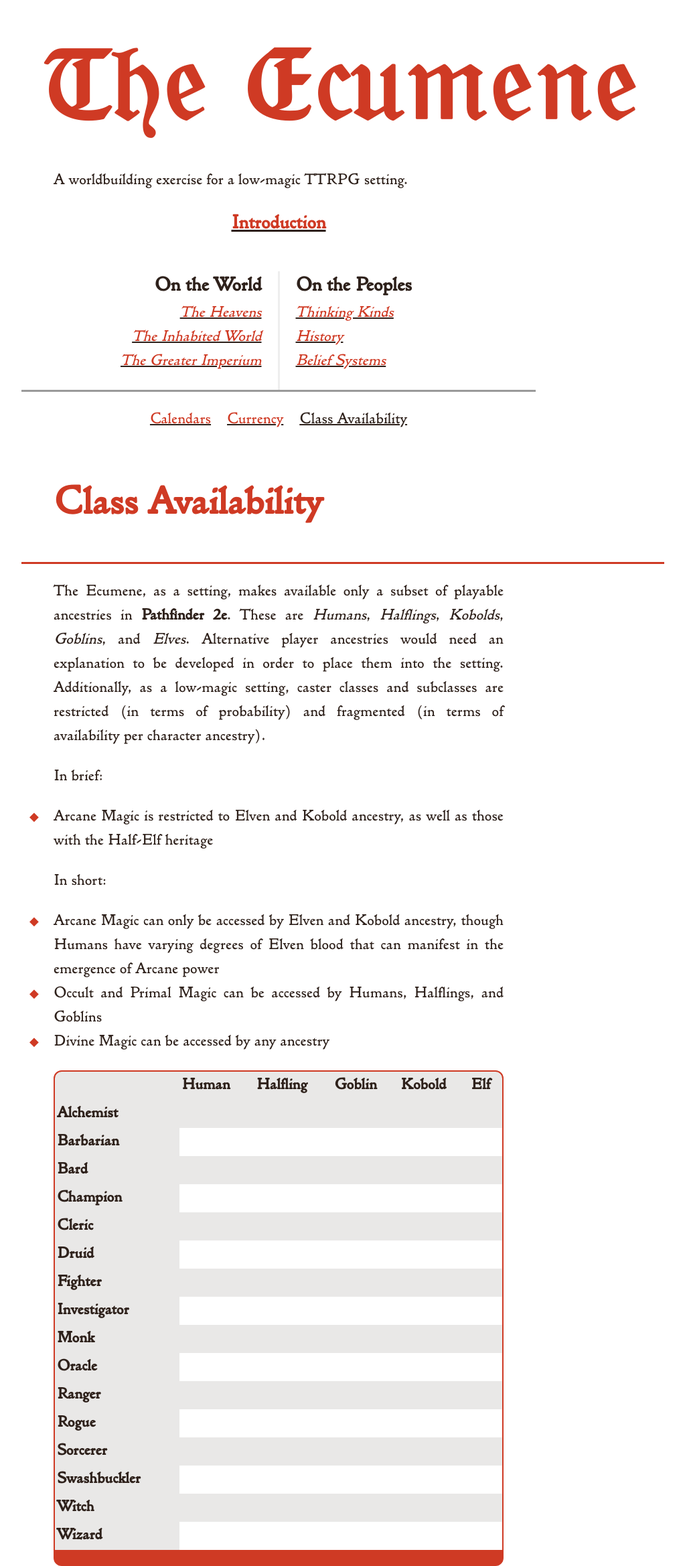
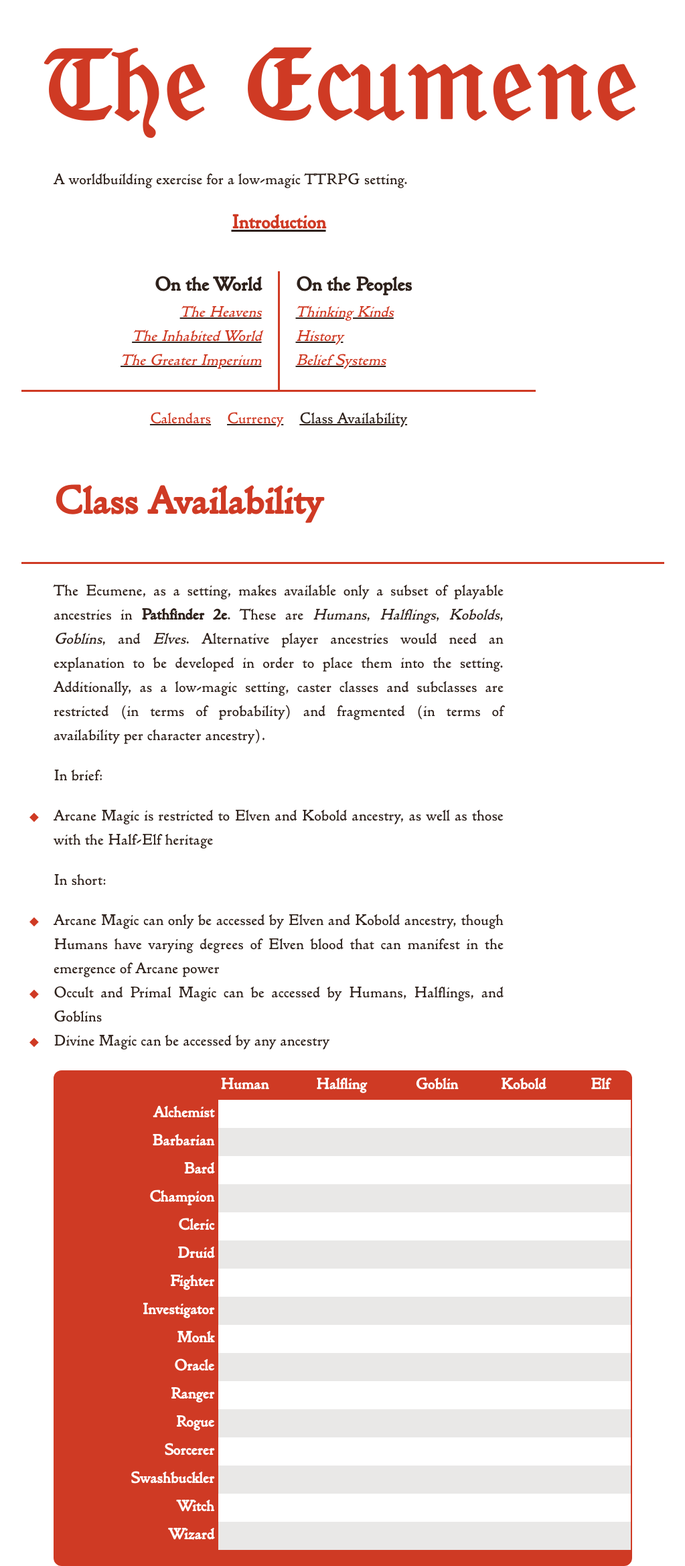
Before and after one commit to kmules1/kmules1.github.io, a Jekyll site: the page built from ecumene/classes.md, in a window 1280 px wide. Shown: the whole page at 67% size, without its empty margins (128-1151 px from the left). Built offline with Jekyll 4.4.1, drawn with Linux system fonts in a browser that asks for light colours.

Commit message:
filled table and styling

```diff
--- a/assets/css/ecumene2.scss
+++ b/assets/css/ecumene2.scss
@@ -137,6 +137,7 @@ nav hr {
 	height:						unset;
 	color:						var(--red);
 	border-width:				0 0.125rem 0 0;
+	border-style:				solid;
 	margin:						1rem 0 0;
 }
 
@@ -414,6 +415,13 @@ thead th:last-child {
 	border-start-end-radius:	0.25rem;
 }
 
+tbody th {
+	background-color:			var(--red);
+	color:						var(--white);
+	text-align:					right;
+	padding-inline-end:			0.5ch;
+}
+
 tbody tr:nth-child(2n+1) td {
 	background-color:			var(--white);
 }
@@ -428,11 +436,55 @@ table.wide {
 }
 
 /*
- *	TABLE CELL STYLES
+ *	CLASS AVAILABILITY TABLE
  */
 
-td.barberpole-black {
+table#class-availability {
+	table-layout:				fixed;
+}
 
+#class-availability th,
+#class-availability td {
+	text-align:					center;
+}
+#class-availability td::after {
+	display:					block;
+	font-weight:				bold;
+}
+
+#class-availability .common {
+	background:					var(--white);
+	color:						var(--red);
+}
+#class-availability .common::after {
+	content:					"Common"
+}
+
+#class-availability .unusual {
+	background:					var(--grey);
+	color:						var(--red);
+}
+#class-availability .unusual::after {
+	content:					"Unusual"
+}
+
+#class-availability .rare {
+	background:					repeating-linear-gradient(45deg, var(--grey), var(--grey) 10px, var(--black) 10px, var(--black) 20px);
+	color:						var(--red)
+}
+#class-availability .rare::after {
+	content:					"Rare";
+    background:					repeating-linear-gradient(-45deg, var(--red), var(--red) 10px, var(--white) 10px, var(--white) 20px);
+    -webkit-background-clip:	text;
+    -webkit-text-fill-color:	transparent;
+}
+
+#class-availability .unavailable {
+	background:					var(--black);
+	color:						var(--white);
+}
+#class-availability .unavailable::after {
+	content:					"Unavailable"
 }
 
 /*
--- a/ecumene/classes.md
+++ b/ecumene/classes.md
@@ -14,141 +14,26 @@ In short:
 - Occult and Primal Magic can be accessed by Humans, Halflings, and Goblins
 - Divine Magic can be accessed by any ancestry
 
-<table>
-	<tr>
-		<th></th>
-		<th>Human</th>
-		<th>Halfling</th>
-		<th>Goblin</th>
-		<th>Kobold</th>
-		<th>Elf</th>
-	</tr>
-	<tr>
-		<th>Alchemist</th>
-		<td></td>
-		<td></td>
-		<td></td>
-		<td></td>
-		<td></td>
-	</tr>
-	<tr>
-		<th>Barbarian</th>
-		<td></td>
-		<td></td>
-		<td></td>
-		<td></td>
-		<td></td>
-	</tr>
-	<tr>
-		<th>Bard</th>
-		<td></td>
-		<td></td>
-		<td></td>
-		<td></td>
-		<td></td>
-	</tr>
-	<tr>
-		<th>Champion</th>
-		<td></td>
-		<td></td>
-		<td></td>
-		<td></td>
-		<td></td>
-	</tr>
-	<tr>
-		<th>Cleric</th>
-		<td></td>
-		<td></td>
-		<td></td>
-		<td></td>
-		<td></td>
-	</tr>
-	<tr>
-		<th>Druid</th>
-		<td></td>
-		<td></td>
-		<td></td>
-		<td></td>
-		<td></td>
-	</tr>
-	<tr>
-		<th>Fighter</th>
-		<td></td>
-		<td></td>
-		<td></td>
-		<td></td>
-		<td></td>
-	</tr>
-	<tr>
-		<th>Investigator</th>
-		<td></td>
-		<td></td>
-		<td></td>
-		<td></td>
-		<td></td>
-	</tr>
-	<tr>
-		<th>Monk</th>
-		<td></td>
-		<td></td>
-		<td></td>
-		<td></td>
-		<td></td>
-	</tr>
-	<tr>
-		<th>Oracle</th>
-		<td></td>
-		<td></td>
-		<td></td>
-		<td></td>
-		<td></td>
-	</tr>
-	<tr>
-		<th>Ranger</th>
-		<td></td>
-		<td></td>
-		<td></td>
-		<td></td>
-		<td></td>
-	</tr>
-	<tr>
-		<th>Rogue</th>
-		<td></td>
-		<td></td>
-		<td></td>
-		<td></td>
-		<td></td>
-	</tr>
-	<tr>
-		<th>Sorcerer</th>
-		<td></td>
-		<td></td>
-		<td></td>
-		<td></td>
-		<td></td>
-	</tr>
-	<tr>
-		<th>Swashbuckler</th>
-		<td></td>
-		<td></td>
-		<td></td>
-		<td></td>
-		<td></td>
-	</tr>
-	<tr>
-		<th>Witch</th>
-		<td></td>
-		<td></td>
-		<td></td>
-		<td></td>
-		<td></td>
-	</tr>
-	<tr>
-		<th>Wizard</th>
-		<td></td>
-		<td></td>
-		<td></td>
-		<td></td>
-		<td></td>
-	</tr>
+<table class="wide">
+	<thead>
+		<tr>	<th></th>				<th>Human</th>				<th>Halfling</th>				<th>Goblin</th>					<th>Kobold</th>					<th>Elf</th>					</tr>
+	</thead>
+	<tbody>
+		<tr>	<th>Alchemist</th>		<td class="common"></td>	<td class="common"></td>		<td class="common"></td>		<td class="unusual"></td>		<td class="rare"></td>			</tr>
+		<tr>	<th>Barbarian</th>		<td class="common"></td>	<td class="unusual"></td>		<td class="rare"></td>			<td class="rare"></td>			<td class="rare"></td>			</tr>
+		<tr>	<th>Bard</th>			<td class="rare"></td>		<td class="unusual"></td>		<td class="common"></td>		<td class="common"></td>		<td class="rare"></td>			</tr>
+		<tr>	<th>Champion</th>		<td class="rare"></td>		<td class="rare"></td>			<td class="rare"></td>			<td class="rare"></td>			<td class="rare"></td>			</tr>
+		<tr>	<th>Cleric</th>			<td class="rare"></td>		<td class="rare"></td>			<td class="rare"></td>			<td class="rare"></td>			<td class="rare"></td>			</tr>
+		<tr>	<th>Druid</th>			<td class="rare"></td>		<td class="rare"></td>			<td class="rare"></td>			<td class="unavailable"></td>	<td class="unavailable"></td>	</tr>
+		<tr>	<th>Fighter</th>		<td class="common"></td>	<td class="common"></td>		<td class="common"></td>		<td class="common"></td>		<td class="common"></td>		</tr>
+		<tr>	<th>Investigator</th>	<td class="common"></td>	<td class="common"></td>		<td class="unusual"></td>		<td class="unusual"></td>		<td class="common"></td>		</tr>
+		<tr>	<th>Monk</th>			<td class="common"></td>	<td class="unusual"></td>		<td class="rare"></td>			<td class="rare"></td>			<td class="unusual"></td>		</tr>
+		<tr>	<th>Oracle</th>			<td class="rare"></td>		<td class="rare"></td>			<td class="rare"></td>			<td class="rare"></td>			<td class="unavailable"></td>	</tr>
+		<tr>	<th>Ranger</th>			<td class="common"></td>	<td class="common"></td>		<td class="common"></td>		<td class="rare"></td>			<td class="common"></td>		</tr>
+		<tr>	<th>Rogue</th>			<td class="common"></td>	<td class="common"></td>		<td class="common"></td>		<td class="common"></td>		<td class="common"></td>		</tr>
+		<tr>	<th>Sorcerer</th>		<td class="rare"></td>		<td class="unavailable"></td>	<td class="unavailable"></td>	<td class="common"></td>		<td class="common"></td>		</tr>
+		<tr>	<th>Swashbuckler</th>	<td class="common"></td>	<td class="common"></td>		<td class="common"></td>		<td class="unusual"></td>		<td class="unusual"></td>		</tr>
+		<tr>	<th>Witch</th>			<td class="rare"></td>		<td class="rare"></td>			<td class="rare"></td>			<td class="unavailable"></td>	<td class="unavailable"></td>	</tr>
+		<tr>	<th>Wizard</th>			<td class="rare"></td>		<td class="unavailable"></td>	<td class="unavailable"></td>	<td class="unusual"></td>		<td class="common"></td>		</tr>
+	</tbody>
 </table>
```
